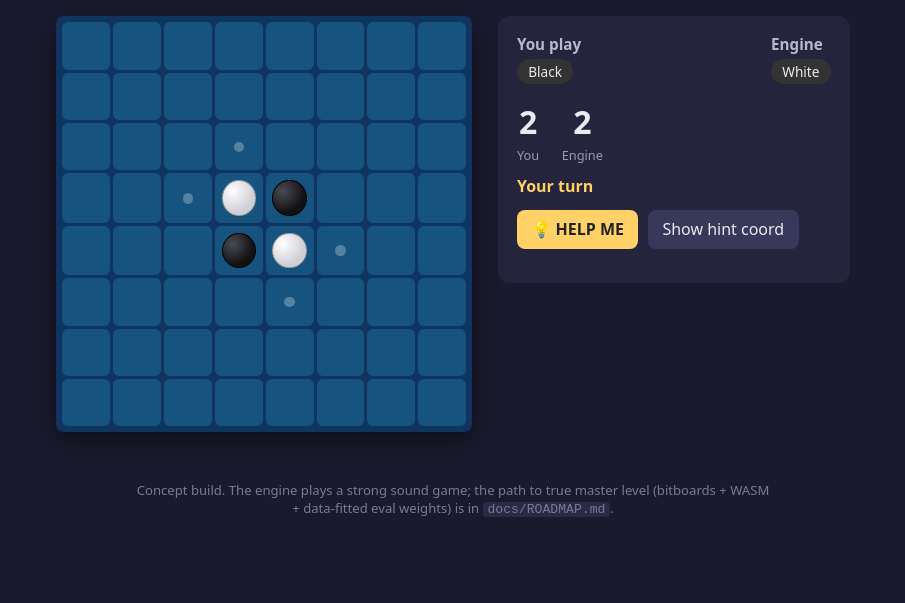
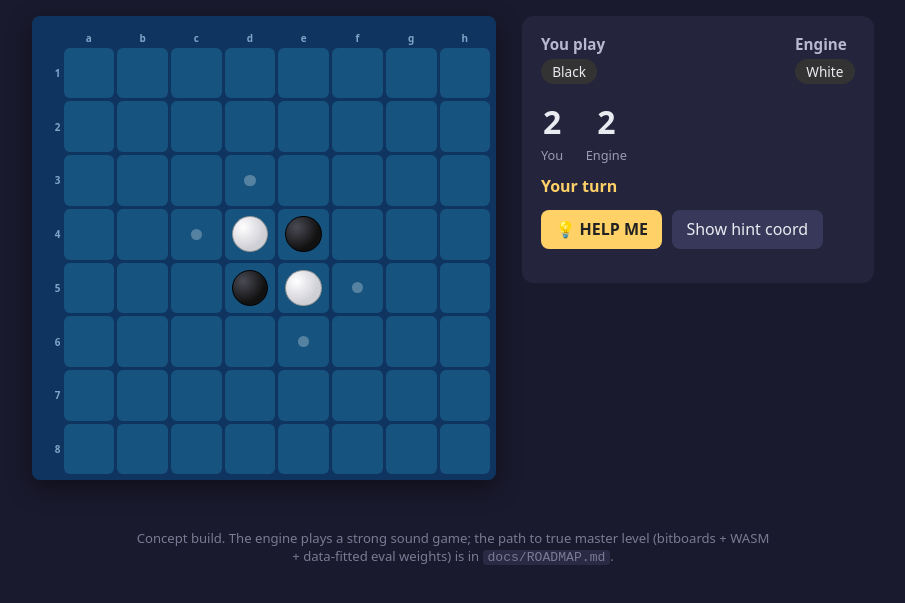
Before and after one commit to isoenthusiast/othello-trainer-concept, a website: page othello.html in a window 1280 px wide. Shown: the part 113-716 px from the top of the page, without its empty margins (187-1092 px from the left). Drawn offline with Linux system fonts and the light colour scheme.

Commit message:
Add board coordinate labels (a-h, 1-8) + coach-move hover highlight
- Board is now a 9x9 grid with a file (a-h) and rank (1-8) gutter matching the engine's a1-top-left coordLabel
- Coach picks now highlight their square on hover (uses .cell.suggest)
- Verified: 26/26 logic, 7/7 coordinate+hover checks, 9/9 E2E on the rebuilt single file

```diff
--- a/othello.html
+++ b/othello.html
@@ -4,7 +4,7 @@
 <meta charset="UTF-8" />
 <meta name="viewport" content="width=device-width, initial-scale=1.0" />
 <title>Othello Trainer Concept</title>
-<!-- BUILT single-file edition (built 2026-09-09T05:22:12.122Z) -->
+<!-- BUILT single-file edition (built 2026-09-09T05:27:09.143Z) -->
 <style>
 * { box-sizing: border-box; }
 body {
@@ -22,13 +22,21 @@ main {
   padding: 1.2rem 1rem; width: 100%; max-width: 60rem;
 }
 
-/* board */
+/* board — 9x9 grid: a coordinate gutter (files a-h top, ranks 1-8 left) around the 8x8 playfield */
 .board-wrap { flex: 0 0 auto; }
 .board {
-  display: grid; grid-template-columns: repeat(8, 1fr); gap: 3px;
-  width: min(72vw, 26rem); aspect-ratio: 1 / 1;
+  display: grid; grid-template-columns: 1.4rem repeat(8, 1fr); grid-template-rows: 1.4rem repeat(8, 1fr);
+  gap: 3px;
+  width: min(76vw, 29rem); aspect-ratio: 1 / 1;
   background: #0f3460; padding: 6px; border-radius: 8px; box-shadow: 0 8px 24px rgba(0,0,0,.45);
 }
+.coord {
+  color: #7fa6c8; font-size: .62rem; font-weight: 700;
+  display: flex; align-items: center; justify-content: center;
+  user-select: none; letter-spacing: .02em;
+}
+.coord.file { align-self: end; }
+.coord.rank { justify-self: end; }
 .cell {
   background: #16537e; border-radius: 6px; position: relative; cursor: pointer;
   display: flex; align-items: center; justify-content: center;
@@ -614,25 +622,38 @@ const AI_DEPTH = 6;            // search depth for the engine's move. Bump for a
 function render() {
   const b = $('board');
   b.innerHTML = '';
-  for (let i = 0; i < 64; i++) {
-    const cell = document.createElement('div');
-    cell.className = 'cell';
-    const r = (i / 8) | 0, c = i % 8;
-    cell.dataset.r = r; cell.dataset.c = c; cell.dataset.i = i;
-    const v = board[i];
-    if (v === HUMAN) cell.appendChild(disc('black'));
-    else if (v === AI) cell.appendChild(disc('white'));
+  // Build a 9x9 grid: a rank/file label gutter around the 8x8 playfield.
+  // Row 0 = file letters a..h across the top; Col 0 = ranks 1..8 down the left.
+  // Board cell (r,c) sits at grid (r+1, c+1) and maps to engine index r*8+c,
+  // matching Othello.coordLabel (a1 = top-left, row 0 = rank 1, col 0 = file a).
+  for (let r = 0; r <= 8; r++) {
+    for (let c = 0; c <= 8; c++) {
+      const slot = document.createElement('div');
+      if (r === 0 && c === 0) {
+        slot.className = 'coord corner';
+      } else if (r === 0) {
+        slot.className = 'coord file';
+        slot.textContent = String.fromCharCode(97 + (c - 1)); // a..h
+      } else if (c === 0) {
+        slot.className = 'coord rank';
+        slot.textContent = String(r);                          // 1..8
+      } else {
+        const i = (r - 1) * 8 + (c - 1);
+        slot.className = 'cell';
+        slot.dataset.r = r - 1; slot.dataset.c = c - 1; slot.dataset.i = i;
+        const v = board[i];
+        if (v === HUMAN) slot.appendChild(disc('black'));
+        else if (v === AI) slot.appendChild(disc('white'));
 
-    // mark last move
-    if (i === last) cell.classList.add('last');
-
-    // legal highlights + click only on current turn
-    if (!gameOver && turn === HUMAN) {
-      const legal = Othello.legalMoves(board, HUMAN).some((m) => m.i === i);
-      if (legal) cell.classList.add('legal');
+        if (i === last) slot.classList.add('last');
+        if (!gameOver && turn === HUMAN) {
+          const legal = Othello.legalMoves(board, HUMAN).some((m) => m.i === i);
+          if (legal) slot.classList.add('legal');
+        }
+        slot.addEventListener('click', () => onCellClick(i));
+      }
+      b.appendChild(slot);
     }
-    cell.addEventListener('click', () => onCellClick(i));
-    b.appendChild(cell);
   }
   updateScore();
   updateTurn();
@@ -724,6 +745,8 @@ function showHelp() {
     const li = document.createElement('li');
     li.innerHTML = `<span class="coord">${p.coord}</span> · <span class="score">value ${(p.score).toFixed(1)}</span>` +
       `<div class="why">${p.reason}</div>`;
+    li.addEventListener('mouseenter', () => setSuggest(p.i));
+    li.addEventListener('mouseleave', () => clearSuggest());
     li.addEventListener('click', () => {
       const mv = Othello.legalMoves(board, HUMAN).find((m) => m.i === p.i);
       if (mv) onCellClick(p.i);
@@ -731,6 +754,14 @@ function showHelp() {
     list.appendChild(li);
   }
   $('coach').classList.remove('hidden');
+}
+
+function setSuggest(i) {
+  const el = document.querySelector(`.cell[data-i="${i}"]`);
+  if (el) el.classList.add('suggest');
+}
+function clearSuggest() {
+  document.querySelectorAll('.cell.suggest').forEach((el) => el.classList.remove('suggest'));
 }
 
 function showHintCoord() {
--- a/style.css
+++ b/style.css
@@ -14,13 +14,21 @@ main {
   padding: 1.2rem 1rem; width: 100%; max-width: 60rem;
 }
 
-/* board */
+/* board — 9x9 grid: a coordinate gutter (files a-h top, ranks 1-8 left) around the 8x8 playfield */
 .board-wrap { flex: 0 0 auto; }
 .board {
-  display: grid; grid-template-columns: repeat(8, 1fr); gap: 3px;
-  width: min(72vw, 26rem); aspect-ratio: 1 / 1;
+  display: grid; grid-template-columns: 1.4rem repeat(8, 1fr); grid-template-rows: 1.4rem repeat(8, 1fr);
+  gap: 3px;
+  width: min(76vw, 29rem); aspect-ratio: 1 / 1;
   background: #0f3460; padding: 6px; border-radius: 8px; box-shadow: 0 8px 24px rgba(0,0,0,.45);
 }
+.coord {
+  color: #7fa6c8; font-size: .62rem; font-weight: 700;
+  display: flex; align-items: center; justify-content: center;
+  user-select: none; letter-spacing: .02em;
+}
+.coord.file { align-self: end; }
+.coord.rank { justify-self: end; }
 .cell {
   background: #16537e; border-radius: 6px; position: relative; cursor: pointer;
   display: flex; align-items: center; justify-content: center;
```
Also changed, not shown: main.js (+40 -17 lines), 1 other file.
